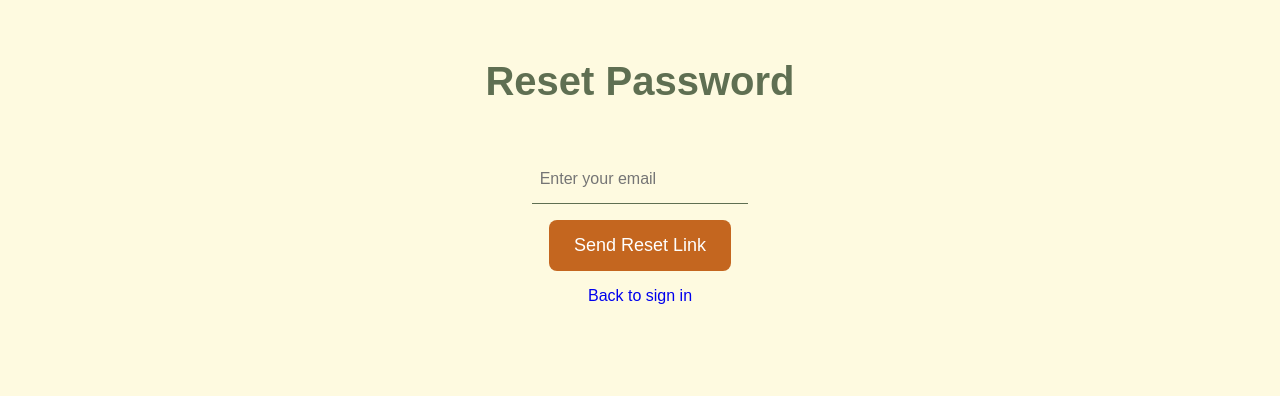
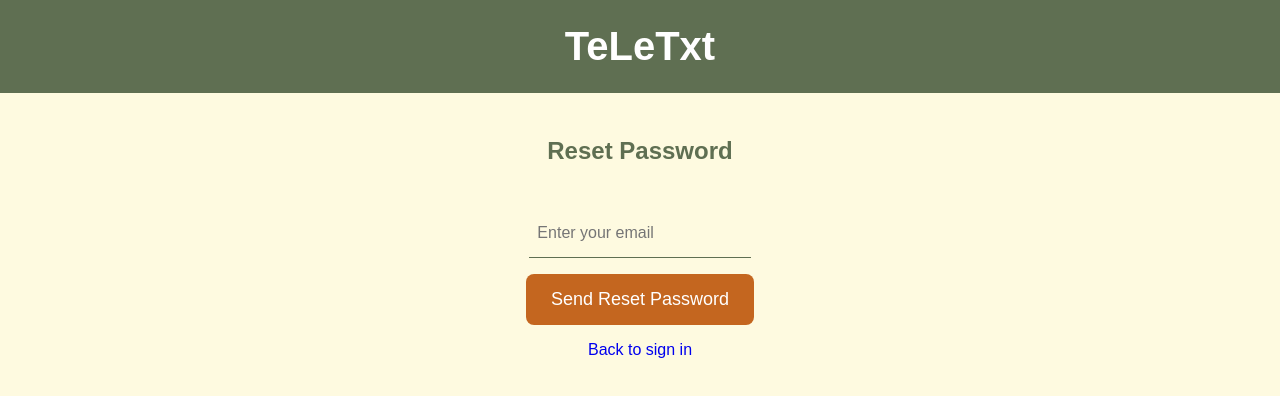
Before and after one commit to marzie-nd/teletxt, a React (Create React App) app: page /forgotpassword in a window 1280 px wide. Shown: the top 396 px of the page. Built offline with nearby package versions, Linux system fonts and the light colour scheme.

Commit message:
Fixes #13: set title and subtitle

```diff
--- a/src/index.js
+++ b/src/index.js
@@ -15,9 +15,9 @@ root.render(
         <BrowserRouter>
             <Routes>
                 <Route path="/" element={<App />} />
+                <Route path="/signup" element={<Signup />} />
                 <Route path="/signin" element={<Signin />} />
                 <Route path="/forgotpassword" element={<ForgotPassword />} />
-                <Route path="/signup" element={<Signup />} />
                 <Route path="/chats" element={<Chats />} />
                 <Route path="/chats/:chatId" element={<Chat />} />
             </Routes>
--- a/src/pages/ForgotPassword.jsx
+++ b/src/pages/ForgotPassword.jsx
@@ -14,7 +14,7 @@ const ForgotPassword = () => {
 
     return (
         <div className="forgotPassword">
-            <Container title="Reset Password">
+            <Container title="TeLeTxt" subtitle="Reset Password">
                 <form onSubmit={handleSubmit}>
                     <input
                         type="email"
@@ -23,7 +23,7 @@ const ForgotPassword = () => {
                         onChange={(e) => setEmail(e.target.value)}
                         required
                     />
-                    <Button type="submit">Send Reset Link</Button>
+                    <Button type="submit">Send Reset Password</Button>
                     <Link to="/signin" className="link">Back to sign in</Link>
                 </form>
             </Container>
--- a/src/pages/ForgotPassword.scss
+++ b/src/pages/ForgotPassword.scss
@@ -1,6 +1,18 @@
 @import "./Signin";
 
 .forgotPassword {
-    @extend .signin;
+  @extend .signin;
 
+  .container {
+    padding: 0;
+
+    .containerTitle {
+      background-color: #5f6f52;
+      color: white;
+      margin: 0;
+      width: 100%;
+      padding: 1.5rem;
+      text-align: center;
+    }
+  }
 }
```
